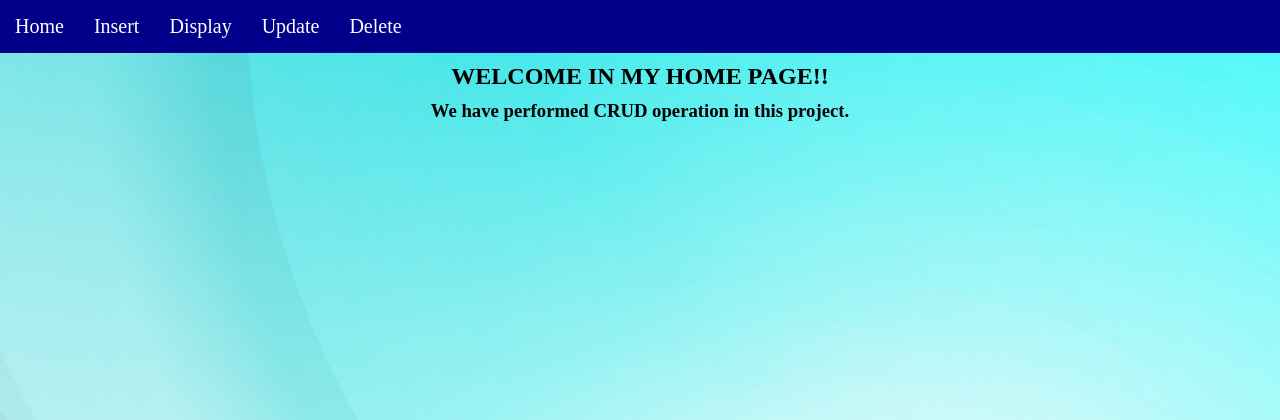
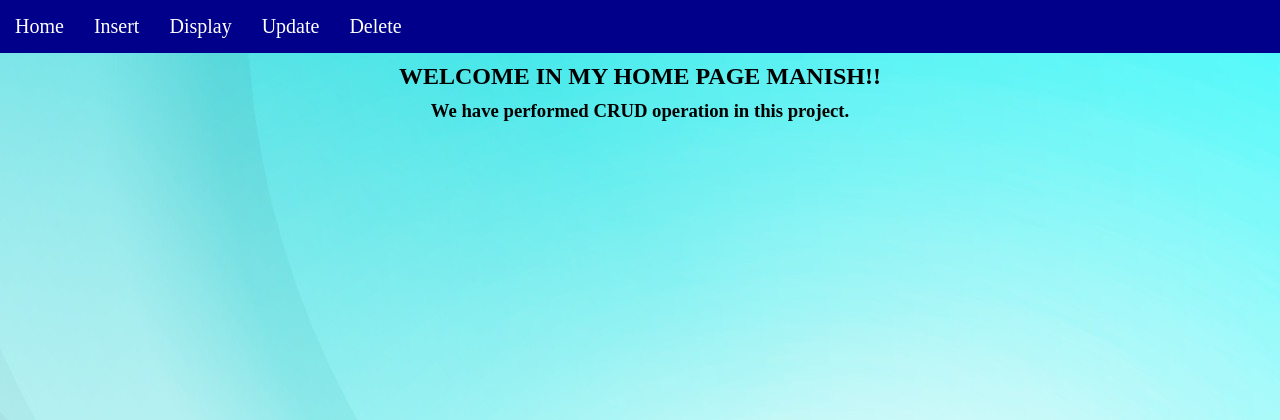
Before and after one commit to Nitish-Kumar-Kamat/my_crudproject, a Django app: page / in a window 1280 px wide. Shown: the top 420 px of the page. Run offline with Django 4.2, Linux system fonts and the light colour scheme.

Commit message:
homeupdated

```diff
--- a/crudproject/crud/templates/home.html
+++ b/crudproject/crud/templates/home.html
@@ -10,7 +10,7 @@
 
 </head>
 <body>
-	<h2 align="center">Welcome in my home page!!</h2>
+	<h2 align="center">Welcome in my home page manish!!</h2>
 	 <h3 align="center">We have performed CRUD operation in this project.</h3>
 
 
```
